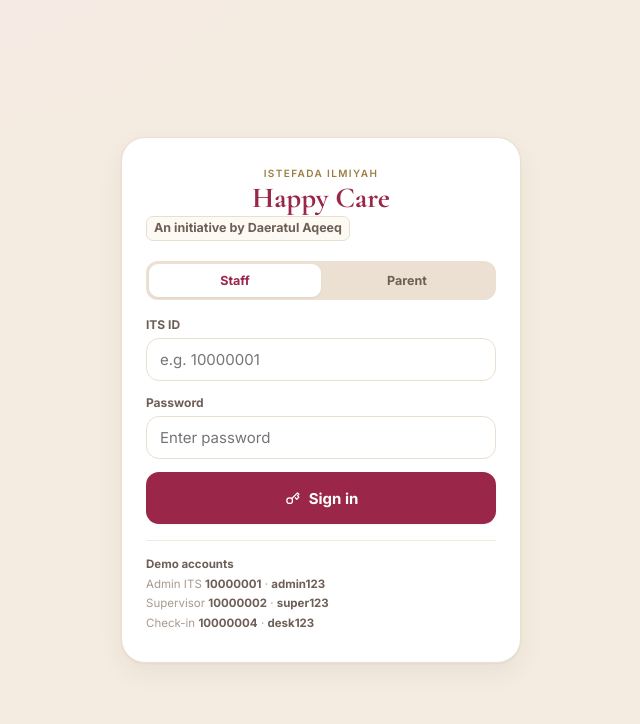
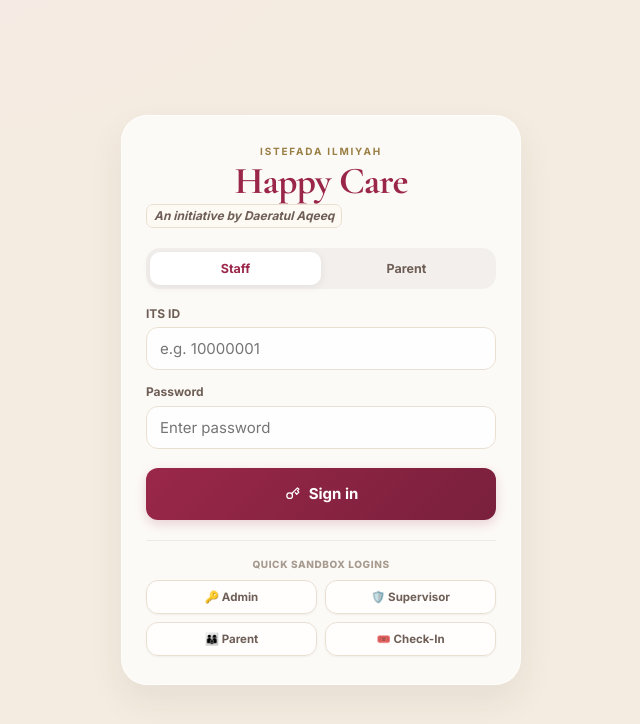
Before and after one commit to murtazazakavi-rgb/happy-care, a Next.js app: page / in a window 1280 px wide. Shown: the top 724 px of the page, without its empty margins (319-959 px from the left). Built offline with nearby package versions, Linux system fonts and the light colour scheme; no server answers; the database is empty.

Commit message:
Elevate UI/UX with glassmorphic cards, mesh gradients, and Quick Login widgets

```diff
--- a/app/globals.css
+++ b/app/globals.css
@@ -253,3 +253,128 @@ table.data tr:hover td{background:var(--surface-soft)}
 .tabbar{display:flex;gap:6px;overflow-x:auto;border-bottom:1px solid var(--line);margin-bottom:14px}
 .tabbar button{flex:none;padding:10px 4px;font-size:13px;font-weight:700;color:var(--ink-faint);border-bottom:2px solid transparent;margin-bottom:-1px}
 .tabbar button.on{color:var(--wine);border-bottom-color:var(--wine)}
+
+/* ============================================================
+   UI/UX PREMIUM ENHANCEMENTS
+   ============================================================ */
+body {
+  background: radial-gradient(circle at 10% 20%, rgba(142, 168, 157, 0.15) 0%, transparent 45%),
+              radial-gradient(circle at 90% 80%, rgba(143, 174, 198, 0.18) 0%, transparent 45%),
+              radial-gradient(circle at 50% 50%, rgba(253, 250, 244, 0.4) 0%, #F3ECDF 100%) !important;
+}
+
+/* Frosted glass cards */
+.login-card {
+  background: rgba(255, 255, 255, 0.72) !important;
+  backdrop-filter: blur(18px) !important;
+  -webkit-backdrop-filter: blur(18px) !important;
+  border: 1px solid rgba(255, 255, 255, 0.55) !important;
+  box-shadow: 0 16px 36px rgba(58, 43, 38, 0.07) !important;
+  border-radius: 26px !important;
+}
+
+.demo-accounts-grid {
+  margin-top: 20px;
+  padding-top: 16px;
+  border-top: 1px solid rgba(58, 43, 38, 0.08);
+}
+
+.demo-badge-btn {
+  background: rgba(255, 255, 255, 0.75);
+  border: 1px solid var(--line);
+  border-radius: 12px;
+  padding: 9px 8px;
+  font-size: 11.5px;
+  font-weight: 700;
+  color: var(--ink-soft);
+  text-align: center;
+  transition: all 0.22s cubic-bezier(0.4, 0, 0.2, 1);
+  box-shadow: var(--shadow-sm);
+  display: flex;
+  align-items: center;
+  justify-content: center;
+  gap: 4px;
+}
+.demo-badge-btn:hover {
+  background: var(--wine-100);
+  color: var(--wine);
+  border-color: var(--wine-200);
+  transform: translateY(-2px);
+  box-shadow: 0 4px 10px rgba(154, 39, 73, 0.08);
+}
+.demo-badge-btn:active {
+  transform: translateY(0);
+}
+
+.seg {
+  background: rgba(58, 43, 38, 0.05) !important;
+  border-radius: 14px !important;
+  padding: 4px !important;
+}
+
+.seg button {
+  border-radius: 10px !important;
+  transition: all 0.22s cubic-bezier(0.4, 0, 0.2, 1) !important;
+}
+
+.seg button.on {
+  box-shadow: 0 2px 8px rgba(58, 43, 38, 0.08) !important;
+}
+
+.control {
+  border-radius: 12px !important;
+  background: rgba(255, 255, 255, 0.8) !important;
+  border: 1.5px solid var(--line) !important;
+  transition: all 0.2s ease !important;
+}
+
+.control:focus {
+  border-color: var(--wine) !important;
+  box-shadow: 0 0 0 4px var(--wine-100) !important;
+  background: #ffffff !important;
+}
+
+/* Hover lifts for grids and list rows */
+.row {
+  transition: transform 0.2s cubic-bezier(0.4, 0, 0.2, 1), box-shadow 0.2s, border-color 0.2s !important;
+}
+.row:hover {
+  transform: translateY(-2px);
+  box-shadow: var(--shadow);
+  border-color: var(--wine-200) !important;
+}
+
+.gcard {
+  transition: transform 0.2s cubic-bezier(0.4, 0, 0.2, 1), box-shadow 0.2s !important;
+}
+.gcard:hover {
+  transform: translateY(-2.5px);
+  box-shadow: var(--shadow);
+}
+
+.tile {
+  transition: transform 0.2s ease !important;
+}
+.tile:hover {
+  transform: translateY(-1.5px);
+}
+
+.btn {
+  border-radius: 12px !important;
+  transition: all 0.2s cubic-bezier(0.4, 0, 0.2, 1) !important;
+}
+
+.btn:hover {
+  transform: translateY(-1px);
+  filter: brightness(1.03);
+}
+
+.btn:active {
+  transform: translateY(0);
+}
+
+.btn.lg {
+  box-shadow: 0 4px 12px rgba(154, 39, 73, 0.2) !important;
+  background: linear-gradient(135deg, var(--wine) 0%, var(--wine-deep) 100%) !important;
+  border: none !important;
+}
--- a/public/app.js
+++ b/public/app.js
@@ -432,17 +432,22 @@ function closeModal(){ $('#modal-root').innerHTML=''; }
 let loginMode='staff';
 SCREENS.login=function(){
   return `<div class="login"><div class="login-card">
-    <div class="eyebrow">Istefada Ilmiyah</div>
-    <h1>Happy Care</h1>
-    <div class="tag">An initiative by Daeratul Aqeeq</div>
+    <div class="eyebrow" style="text-align:center;letter-spacing:0.18em;margin-bottom:4px;color:var(--gold);font-weight:700">ISTEFADA ILMIYAH</div>
+    <h1 style="font-size:38px;font-weight:700;color:var(--wine);text-align:center;line-height:1;margin-bottom:2px;letter-spacing:-0.02em">Happy Care</h1>
+    <div class="tag" style="text-align:center;font-size:12px;color:var(--ink-soft);margin:2px 0 20px;font-style:italic">An initiative by Daeratul Aqeeq</div>
     <div class="seg"><button id="lm-staff" class="${loginMode==='staff'?'on':''}" onclick="setLoginMode('staff')">Staff</button><button id="lm-parent" class="${loginMode==='parent'?'on':''}" onclick="setLoginMode('parent')">Parent</button></div>
-    <div class="field"><label>${loginMode==='parent'?'Parent ITS ID':'ITS ID'}</label><input class="control" id="li-its" inputmode="numeric" placeholder="e.g. ${loginMode==='parent'?(window.__demoParentITS||'6000001'):'10000001'}"></div>
-    <div class="field"><label>Password</label><input class="control" id="li-pw" type="password" placeholder="Enter password"></div>
-    <button class="btn block lg" id="li-go">${svg('key')} Sign in</button>
-    <div class="demo">
-      ${loginMode==='parent'
-        ? `<b>Demo parent</b> — ITS <b>${esc(window.__demoParentITS||'6000001')}</b> · password <b>parent123</b>`
-        : `<b>Demo accounts</b><br>Admin ITS <b>10000001</b> · <b>admin123</b><br>Supervisor <b>10000002</b> · <b>super123</b><br>Check-in <b>10000004</b> · <b>desk123</b>`}
+    <div class="field"><label>${loginMode==='parent'?'Parent ITS ID':'ITS ID'}</label><input class="control" id="li-its" inputmode="numeric" placeholder="e.g. ${loginMode==='parent'?(window.__demoParentITS||'6000001'):'10000001'}" style="transition:transform 0.15s ease"></div>
+    <div class="field"><label>Password</label><input class="control" id="li-pw" type="password" placeholder="Enter password" style="transition:transform 0.15s ease"></div>
+    <button class="btn block lg" id="li-go" style="margin-top:6px">${svg('key')} Sign in</button>
+
+    <div class="demo-accounts-grid">
+      <div style="font-size:10px;font-weight:800;color:var(--ink-faint);text-transform:uppercase;letter-spacing:0.06em;margin-bottom:9px;text-align:center">Quick Sandbox Logins</div>
+      <div style="display:grid;grid-template-columns:1fr 1fr;gap:8px">
+        <button class="demo-badge-btn" onclick="fillQuickLogin('10000001','admin123')">🔑 Admin</button>
+        <button class="demo-badge-btn" onclick="fillQuickLogin('10000002','super123')">🛡️ Supervisor</button>
+        <button class="demo-badge-btn" onclick="fillQuickLogin('${window.__demoParentITS||'6000001'}','parent123')">👨‍👩‍👦 Parent</button>
+        <button class="demo-badge-btn" onclick="fillQuickLogin('10000004','desk123')">🎟️ Check-In</button>
+      </div>
     </div>
   </div></div>`;
 };
--- a/styles.css
+++ b/styles.css
@@ -253,3 +253,127 @@ table.data tr:hover td{background:var(--surface-soft)}
 .tabbar{display:flex;gap:6px;overflow-x:auto;border-bottom:1px solid var(--line);margin-bottom:14px}
 .tabbar button{flex:none;padding:10px 4px;font-size:13px;font-weight:700;color:var(--ink-faint);border-bottom:2px solid transparent;margin-bottom:-1px}
 .tabbar button.on{color:var(--wine);border-bottom-color:var(--wine)}
+/* ============================================================
+   UI/UX PREMIUM ENHANCEMENTS
+   ============================================================ */
+body {
+  background: radial-gradient(circle at 10% 20%, rgba(142, 168, 157, 0.15) 0%, transparent 45%),
+              radial-gradient(circle at 90% 80%, rgba(143, 174, 198, 0.18) 0%, transparent 45%),
+              radial-gradient(circle at 50% 50%, rgba(253, 250, 244, 0.4) 0%, #F3ECDF 100%) !important;
+}
+
+/* Frosted glass cards */
+.login-card {
+  background: rgba(255, 255, 255, 0.72) !important;
+  backdrop-filter: blur(18px) !important;
+  -webkit-backdrop-filter: blur(18px) !important;
+  border: 1px solid rgba(255, 255, 255, 0.55) !important;
+  box-shadow: 0 16px 36px rgba(58, 43, 38, 0.07) !important;
+  border-radius: 26px !important;
+}
+
+.demo-accounts-grid {
+  margin-top: 20px;
+  padding-top: 16px;
+  border-top: 1px solid rgba(58, 43, 38, 0.08);
+}
+
+.demo-badge-btn {
+  background: rgba(255, 255, 255, 0.75);
+  border: 1px solid var(--line);
+  border-radius: 12px;
+  padding: 9px 8px;
+  font-size: 11.5px;
+  font-weight: 700;
+  color: var(--ink-soft);
+  text-align: center;
+  transition: all 0.22s cubic-bezier(0.4, 0, 0.2, 1);
+  box-shadow: var(--shadow-sm);
+  display: flex;
+  align-items: center;
+  justify-content: center;
+  gap: 4px;
+}
+.demo-badge-btn:hover {
+  background: var(--wine-100);
+  color: var(--wine);
+  border-color: var(--wine-200);
+  transform: translateY(-2px);
+  box-shadow: 0 4px 10px rgba(154, 39, 73, 0.08);
+}
+.demo-badge-btn:active {
+  transform: translateY(0);
+}
+
+.seg {
+  background: rgba(58, 43, 38, 0.05) !important;
+  border-radius: 14px !important;
+  padding: 4px !important;
+}
+
+.seg button {
+  border-radius: 10px !important;
+  transition: all 0.22s cubic-bezier(0.4, 0, 0.2, 1) !important;
+}
+
+.seg button.on {
+  box-shadow: 0 2px 8px rgba(58, 43, 38, 0.08) !important;
+}
+
+.control {
+  border-radius: 12px !important;
+  background: rgba(255, 255, 255, 0.8) !important;
+  border: 1.5px solid var(--line) !important;
+  transition: all 0.2s ease !important;
+}
+
+.control:focus {
+  border-color: var(--wine) !important;
+  box-shadow: 0 0 0 4px var(--wine-100) !important;
+  background: #ffffff !important;
+}
+
+/* Hover lifts for grids and list rows */
+.row {
+  transition: transform 0.2s cubic-bezier(0.4, 0, 0.2, 1), box-shadow 0.2s, border-color 0.2s !important;
+}
+.row:hover {
+  transform: translateY(-2px);
+  box-shadow: var(--shadow);
+  border-color: var(--wine-200) !important;
+}
+
+.gcard {
+  transition: transform 0.2s cubic-bezier(0.4, 0, 0.2, 1), box-shadow 0.2s !important;
+}
+.gcard:hover {
+  transform: translateY(-2.5px);
+  box-shadow: var(--shadow);
+}
+
+.tile {
+  transition: transform 0.2s ease !important;
+}
+.tile:hover {
+  transform: translateY(-1.5px);
+}
+
+.btn {
+  border-radius: 12px !important;
+  transition: all 0.2s cubic-bezier(0.4, 0, 0.2, 1) !important;
+}
+
+.btn:hover {
+  transform: translateY(-1px);
+  filter: brightness(1.03);
+}
+
+.btn:active {
+  transform: translateY(0);
+}
+
+.btn.lg {
+  box-shadow: 0 4px 12px rgba(154, 39, 73, 0.2) !important;
+  background: linear-gradient(135deg, var(--wine) 0%, var(--wine-deep) 100%) !important;
+  border: none !important;
+}
```
Also changed, not shown: app.js (+15 -10 lines).
